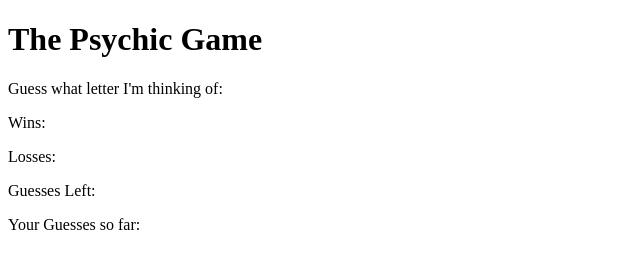
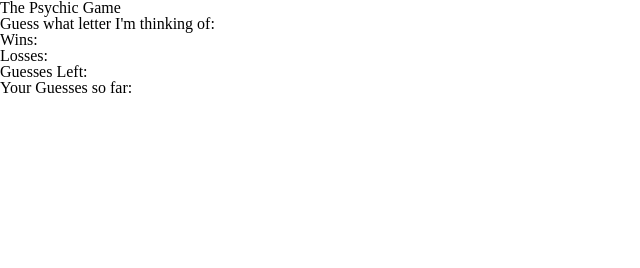
Before and after one commit to krizel4/Psychic-Game, a plain HTML site: page index.html in a window 1280 px wide. Shown: the whole page, without its empty margins (0-640 px from the left). Drawn offline with Linux system fonts and the light colour scheme.

Commit message:
linked css files

```diff
--- a/index.html
+++ b/index.html
@@ -6,10 +6,13 @@
     <meta http-equiv="X-UA-Compatible" content="ie=edge">
     <title>Psychic Game - Week 3 (Javascript)</title>
     <script src="assets/javascript/game.js"></script>
+    <link rel="stylesheet" href="assets/css/reset.css">
+    <link rel="stylesheet" href="assets/css/style.css">
+
 </head>
 <body>
 
-        <div id="game">
+        <div id="game" class="pizazz">
                 <h1>The Psychic Game</h1>
                 <p>Guess what letter I'm thinking of:</p>
                 <p>Wins:</p>
```
